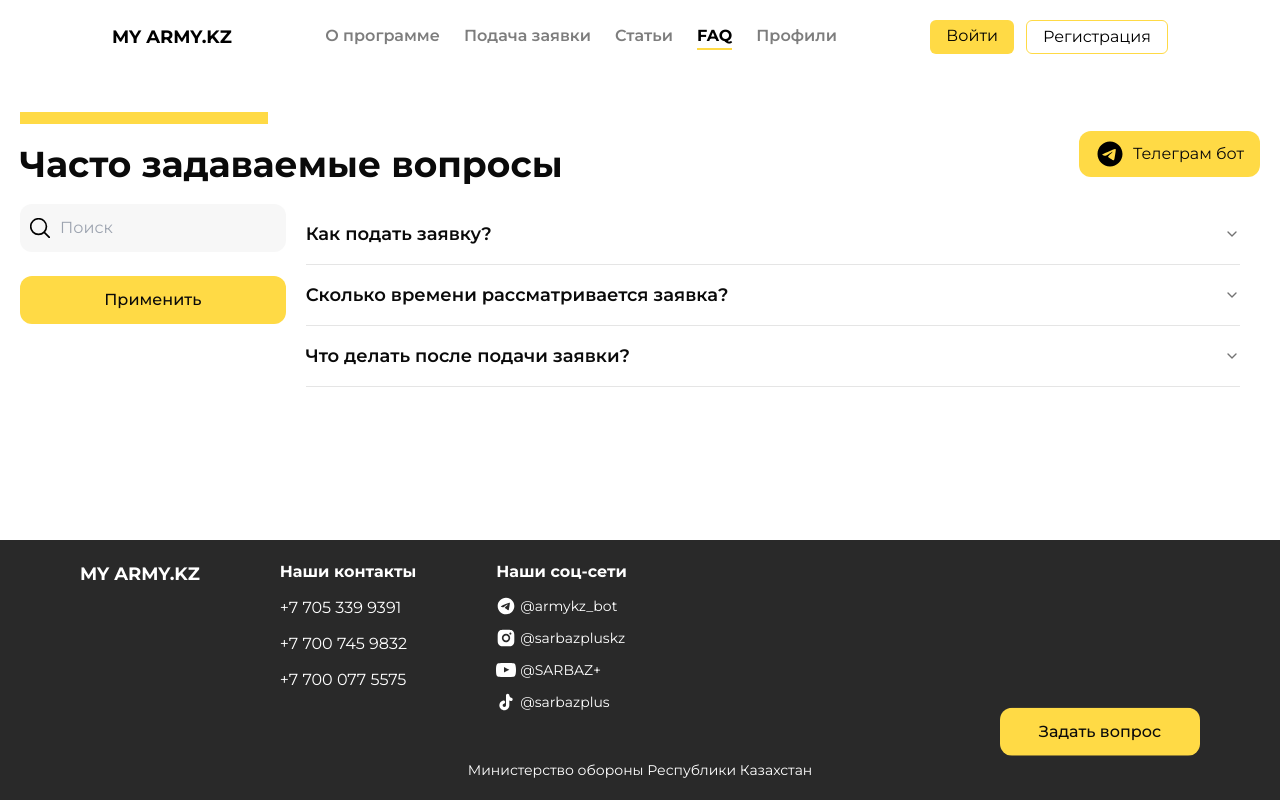
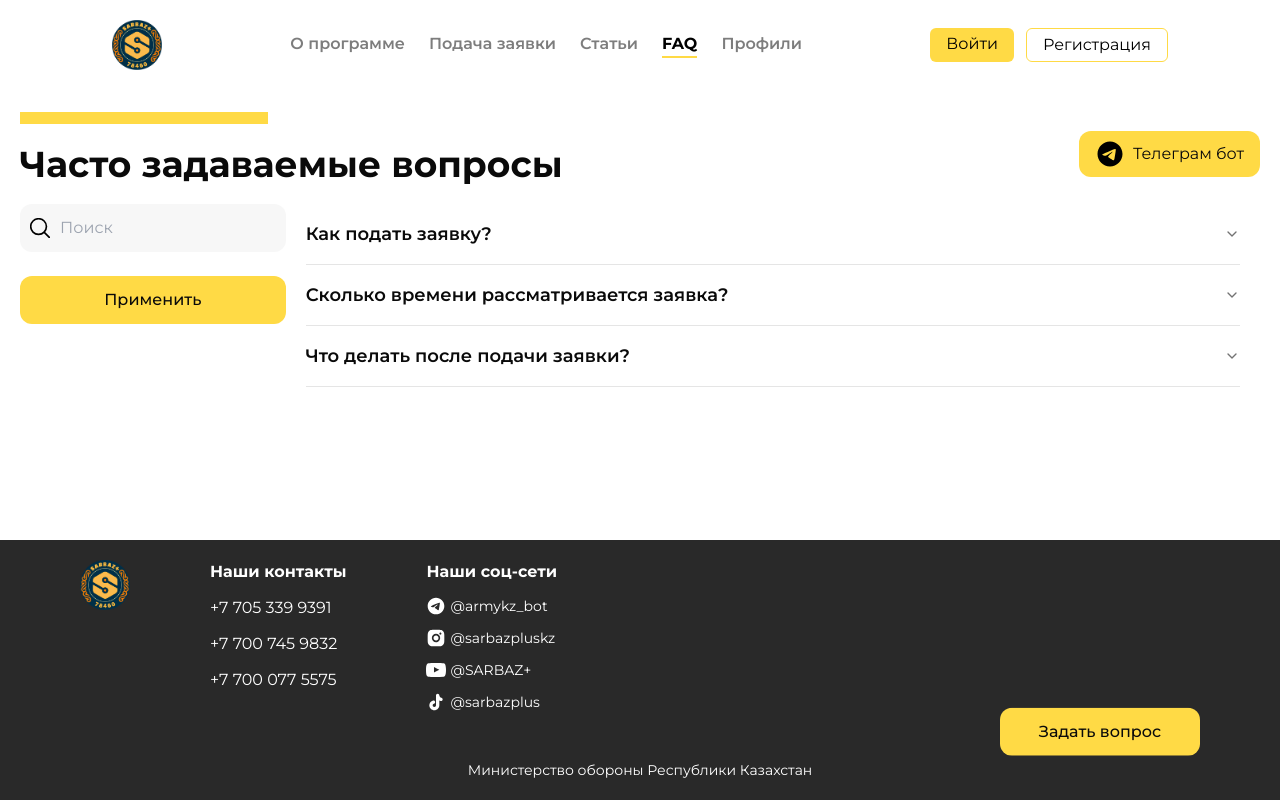
Before and after one commit to d1maash/kz-army, a Next.js app: page /faq in a window 1280 px wide. Built offline with nearby package versions, Linux system fonts and the light colour scheme.

Commit message:
feat: added actual logo

```diff
--- a/src/components/Footer.tsx
+++ b/src/components/Footer.tsx
@@ -8,7 +8,14 @@
             <div className="container mx-auto px-5 md:px-20 py-5">
                 <div className="flex flex-wrap gap-20 text-white">
                     {/* Logo */}
-                    <Link href="/" className="font-bold text-lg">MY ARMY.KZ</Link>
+                    <Link href="/" className="font-bold text-lg">
+                        <Image
+                            src="/new-logo.png"
+                            alt="logo"
+                            width={50}
+                            height={50}
+                        />
+                    </Link>
 
                     {/* Contacts */}
                     <ul className="flex flex-col gap-3">
--- a/src/components/Navbar.tsx
+++ b/src/components/Navbar.tsx
@@ -6,6 +6,7 @@
 import { Menu, X } from "lucide-react"
 import { usePathname } from 'next/navigation'
 import Profile from "./Profile"
+import Image from "next/image"
 
 
 const Navbar = ({ isHome }: { isHome?: boolean }) => {
@@ -38,7 +39,14 @@
 
     return (
         <nav className="absolute top-0 left-0 w-full flex justify-between items-center p-5 lg:px-20 xl:px-28 z-10">
-            <Link href="/" className={`font-bold text-lg ${isHome ? 'text-white' : 'text-black'}`}>MY ARMY.KZ</Link>
+            <Link href="/" className={`flex items-center gap-2 font-bold text-lg ${isHome ? 'text-white' : 'text-black'}`}>
+                <Image
+                    src="/new-logo.png"
+                    alt="logo"
+                    width={50}
+                    height={50}
+                />
+            </Link>
 
             {/* Desktop Links */}
             <div className={`hidden lg:flex gap-6 font-semibold ${isHome ? 'text-custom-yellow' : 'text-[#7D7D7D]'}`}>
```
Also changed, not shown: public/new-logo.png (added).
